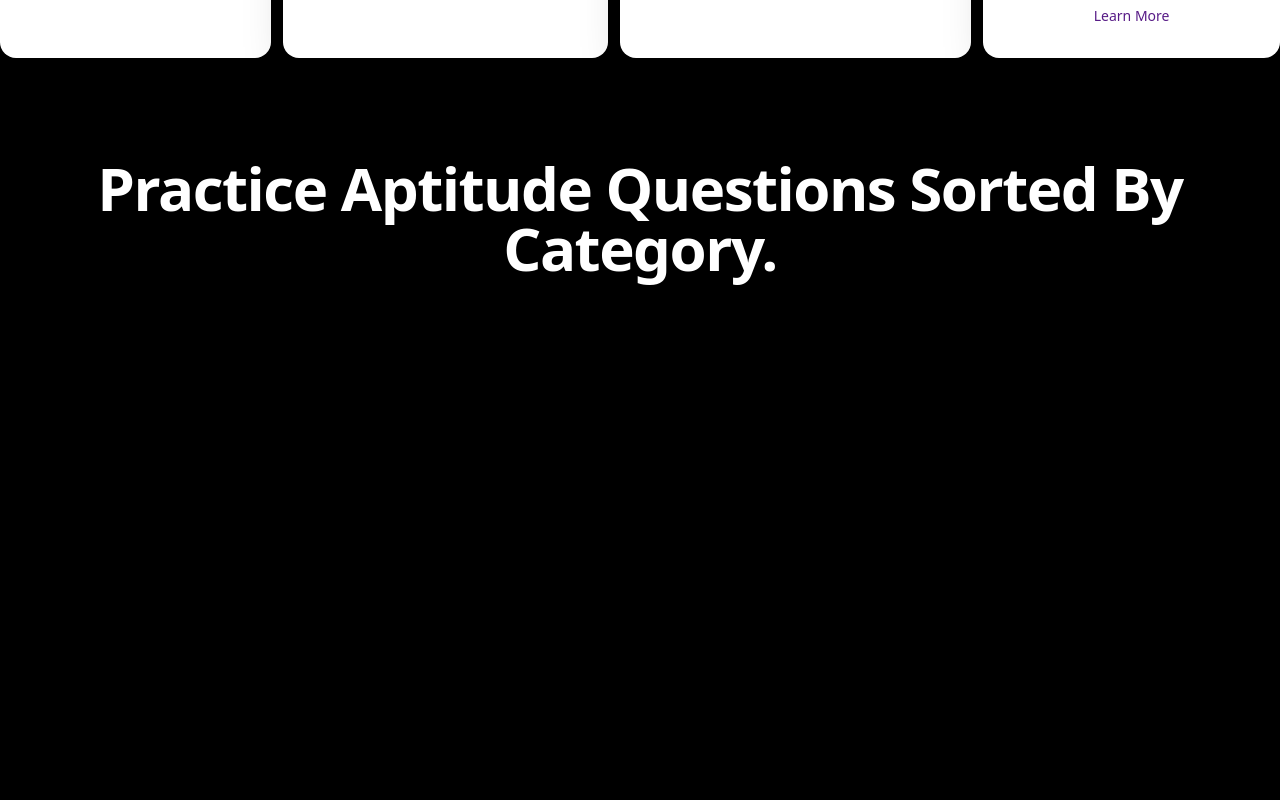
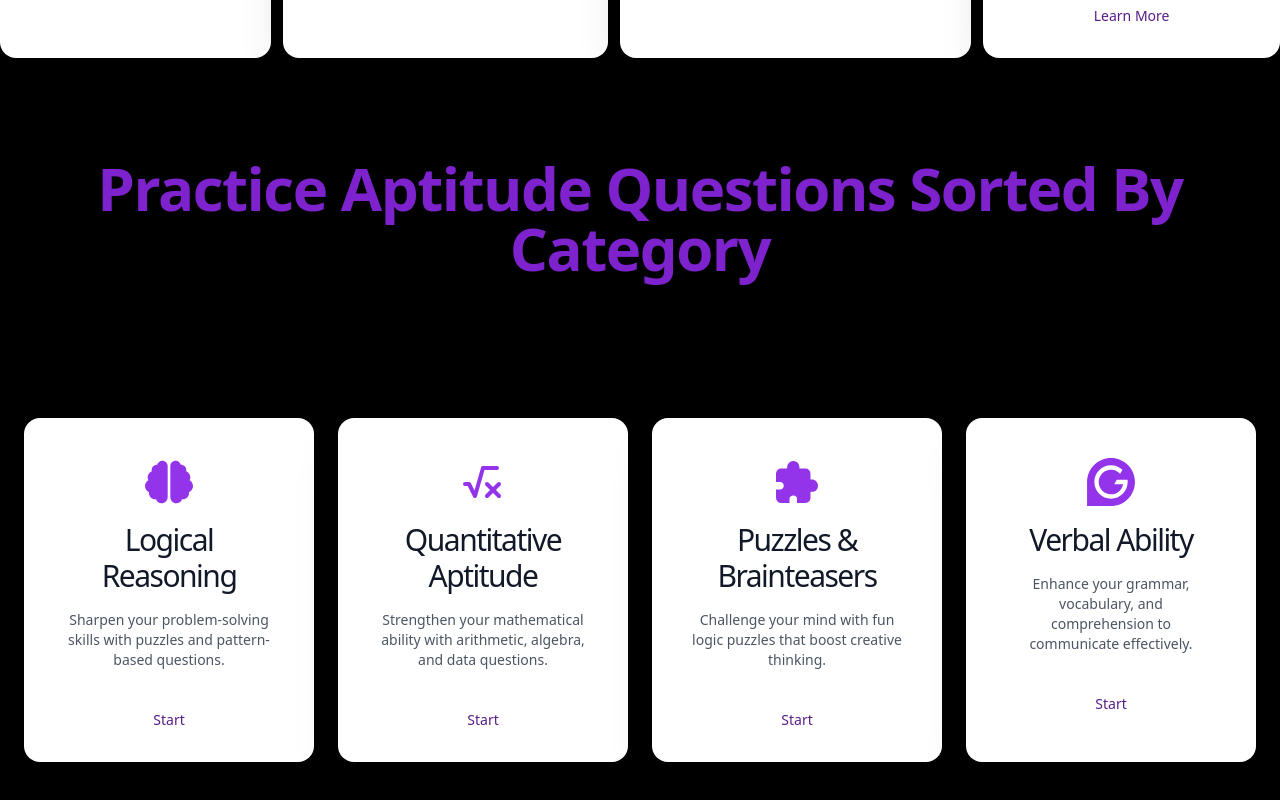
Before and after one commit to Ayush201738982361/zapt, a React (Vite) app in the folder client/: page / in a window 1280 px wide. Shown: the part 882-1682 px from the top of the page. Before the commit the page ends 1300 px from the top, so only its background shows below. Built offline with nearby package versions, Linux system fonts and the light colour scheme.

Commit message:
Practice questions category component

```diff
--- a/client/src/Components/Categories.jsx
+++ b/client/src/Components/Categories.jsx
@@ -1,11 +1,75 @@
+import { FaBrain } from "react-icons/fa";
+import { TbMath } from "react-icons/tb";
+import { IoExtensionPuzzleSharp } from "react-icons/io5";
+import { SiGrammarly } from "react-icons/si";
+
 function Categories() {
+  const categories = [
+    {
+      icon: <FaBrain />,
+      heading: "Logical Reasoning",
+      subheading:
+        "Sharpen your problem-solving skills with puzzles and pattern-based questions.",
+    },
+    {
+      icon: <TbMath />,
+      heading: "Quantitative Aptitude",
+      subheading:
+        "Strengthen your mathematical ability with arithmetic, algebra, and data questions.",
+    },
+    {
+      icon: <IoExtensionPuzzleSharp />,
+      heading: "Puzzles & Brainteasers",
+      subheading:
+        "Challenge your mind with fun logic puzzles that boost creative thinking.",
+    },
+    {
+      icon: <SiGrammarly />,
+      heading: "Verbal Ability",
+      subheading:
+        "Enhance your grammar, vocabulary, and comprehension to communicate effectively.",
+    },
+  ];
   return (
     <>
       <section className="flex flex-col items-center justify-center h-[50vh] bg-black text-center -mt-10">
-        <h3 className="text-4xl sm:text-6xl font-extrabold text-white tracking-tight">
-          Practice Aptitude Questions Sorted By Category.
+        <h3 className="text-4xl sm:text-6xl font-extrabold text-purple-700 tracking-tight">
+          Practice Aptitude Questions Sorted By Category
         </h3>
       </section>
+      <div className="grid grid-cols-1 sm:grid-cols-2 lg:grid-cols-4 gap-6 px-6 pb-16">
+        {categories.map((x, i) => {
+          return (
+            <>
+              <div
+                key={i}
+                className="flex flex-col bg-white rounded-2xl max-w-sm mx-auto shadow-2xl hover:shadow-2xl hover:shadow-blue-500/20 transition-all duration-300"
+              >
+                <div className="px-6 py-8 sm:p-10 sm:pb-6">
+                  <div className="grid items-center justify-center grid-cols-1 text-center">
+                    <div className="flex justify-center mb-4 text-5xl text-purple-600">
+                      {x.icon}
+                    </div>
+                    <div>
+                      <h2 className="text-lg font-medium tracking-tighter text-gray-900 lg:text-3xl">
+                        {x.heading}
+                      </h2>
+                      <p className="mt-4 text-gray-600 text-sm">
+                        {x.subheading}
+                      </p>
+                    </div>
+                  </div>
+                </div>
+                <div className="flex justify-center px-6 pb-8 sm:px-8">
+                  <a className="mt-4 text-purple-900 text-sm" href="#">
+                    Start
+                  </a>
+                </div>
+              </div>
+            </>
+          );
+        })}
+      </div>
     </>
   );
 }
```
